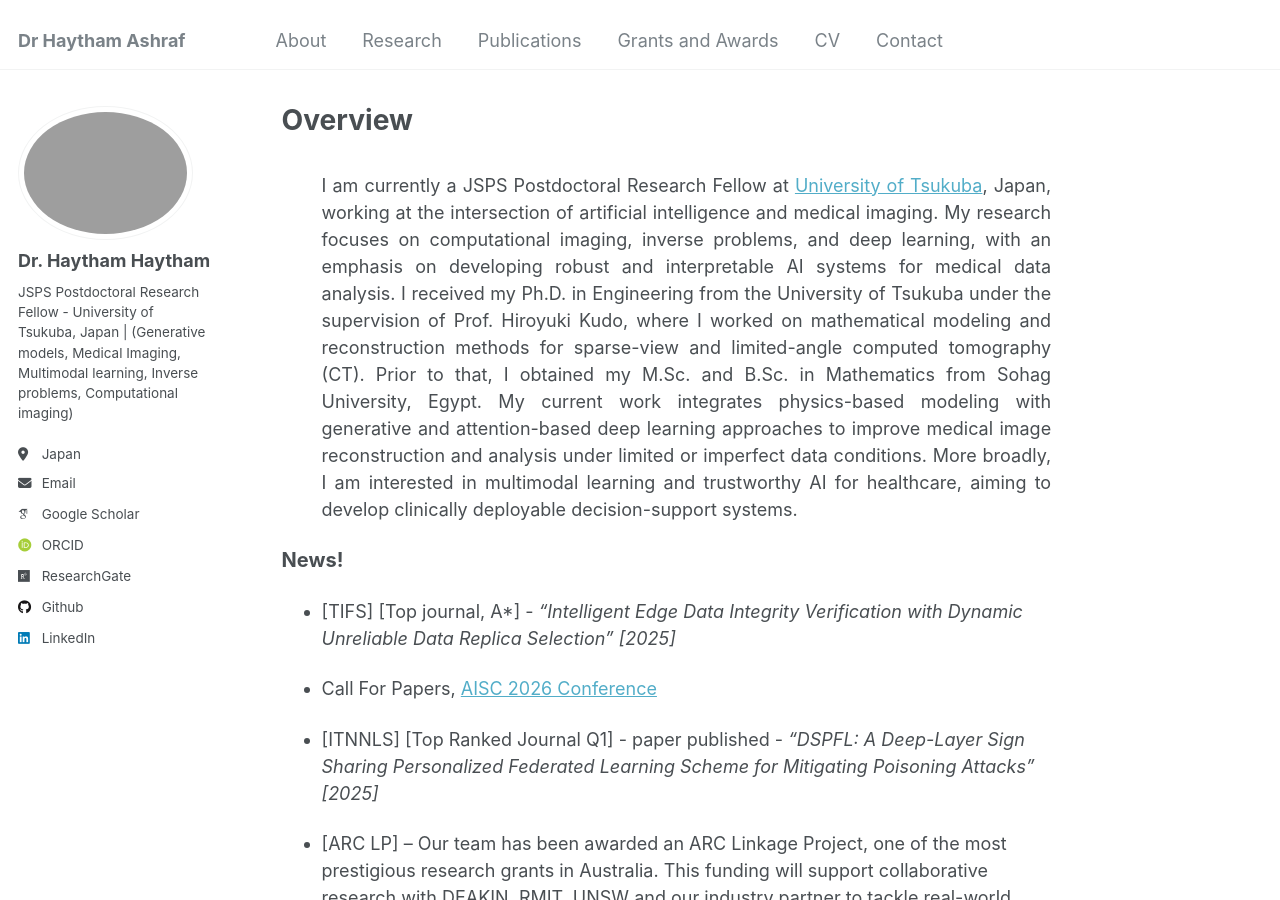
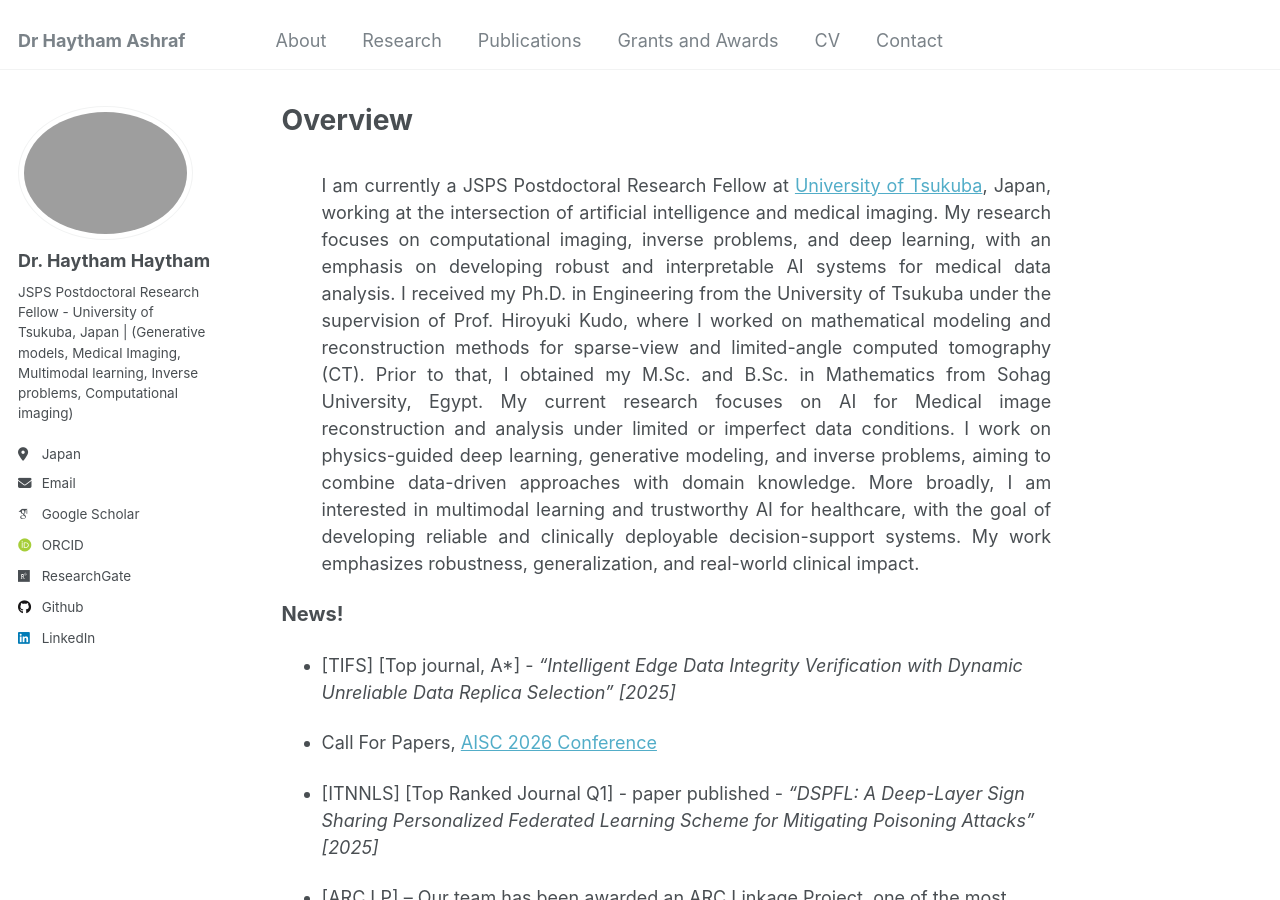
Before and after one commit to Haytham-ali/haytham-ashraf.github.io, a Jekyll site: the page built from _pages/about.md, in a window 1280 px wide and 900 px high. Built offline with Jekyll 4.4.1, drawn with Linux system fonts in a browser that asks for light colours; some web fonts are replaced.

Commit message:
Update about.md

```diff
--- a/_pages/about.md
+++ b/_pages/about.md
@@ -17,7 +17,7 @@ I am currently a JSPS Postdoctoral Research Fellow at <a href="https://www.tsuku
 
 I received my Ph.D. in Engineering from the University of Tsukuba under the supervision of Prof. Hiroyuki Kudo, where I worked on mathematical modeling and reconstruction methods for sparse-view and limited-angle computed tomography (CT). Prior to that, I obtained my M.Sc. and B.Sc. in Mathematics from Sohag University, Egypt.
 
-My current work integrates physics-based modeling with generative and attention-based deep learning approaches to improve medical image reconstruction and analysis under limited or imperfect data conditions. More broadly, I am interested in multimodal learning and trustworthy AI for healthcare, aiming to develop clinically deployable decision-support systems.
+My current research focuses on AI for Medical image reconstruction and analysis under limited or imperfect data conditions. I work on physics-guided deep learning, generative modeling, and inverse problems, aiming to combine data-driven approaches with domain knowledge. More broadly, I am interested in multimodal learning and trustworthy AI for healthcare, with the goal of developing reliable and clinically deployable decision-support systems. My work emphasizes robustness, generalization, and real-world clinical impact.
 </ul>
 
 <span style="font-size:20px;">News!</span>
```
